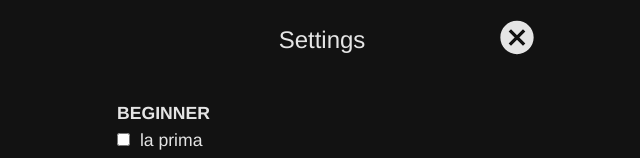
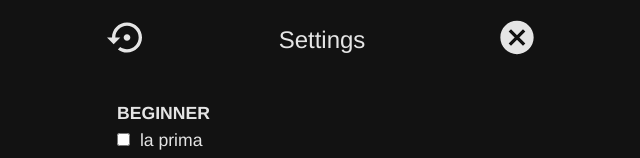
Before and after one commit to Hecktors/rueda-de-casino, a React (Create React App) app: page / in a window 1280 px wide. Both pictures are taken after a click on the button 835 px from the left and 40 px from the top of the page. Shown: the top 158 px of the page, without its empty margins (318-958 px from the left). Built offline with nearby package versions, Linux system fonts and the light colour scheme.

Commit message:
Add form reset button, add reset logic

```diff
--- a/src/App.js
+++ b/src/App.js
@@ -32,7 +32,6 @@ export default function App() {
   }, [])
 
   function handleSession() {
-    console.log('GO!!!')
     if (isSessionPlayMode) {
       musicAudioRef.current.pause()
       stopMoveAudioProcess()
@@ -62,7 +61,6 @@ export default function App() {
 
   function startMoveTimeout(ms) {
     timeoutRef.current = setTimeout(() => {
-      console.log('################setTimeout!')
       const nextCurrentMove = getRandomMove()
       setCurrentMove(nextCurrentMove)
       moveAudioRef.current = new Audio(`./moves/${nextCurrentMove.filename}`)
@@ -89,12 +87,17 @@ export default function App() {
     setAppState('home')
   }
 
+  function deleleSelectedMoves() {
+    setSelectedMoves([])
+  }
+
   return (
     <Container>
       <Header
         appState={appState}
         stopSession={stopSession}
         toggleSettings={toggleSettings}
+        deleleSelectedMoves={deleleSelectedMoves}
       />
       <main>
         {isMoveListDisplayed && (
--- a/src/components/Header.js
+++ b/src/components/Header.js
@@ -6,12 +6,19 @@ Header.propTypes = {
   appState: PropTypes.string.isRequired,
   stopSession: PropTypes.func,
   toggleSettings: PropTypes.func,
+  deleleSelectedMoves: PropTypes.func,
 }
 
-export default function Header({ appState, stopSession, toggleSettings }) {
+export default function Header({
+  appState,
+  stopSession,
+  toggleSettings,
+  deleleSelectedMoves,
+}) {
   let title = 'Rueda De Casino'
   if (appState === 'sessionPlay') title = 'Bailamos!!!'
   if (appState === 'sessionPause') title = 'Pause'
+  if (appState === 'settings') title = 'Settings'
   if (appState === 'settings') title = 'Settings'
 
   const handleClick =
@@ -20,9 +27,17 @@ export default function Header({ appState, stopSession, toggleSettings }) {
       : stopSession
 
   const hasButton = appState !== 'sessionPlay'
+  const isSettings = appState === 'settings'
 
   return (
     <HeaderStyled>
+      {isSettings && (
+        <HeaderButton
+          onClick={deleleSelectedMoves}
+          isResetButton={true}
+          appState={appState}
+        />
+      )}
       <h1>{title}</h1>
       {hasButton && <HeaderButton onClick={handleClick} appState={appState} />}
     </HeaderStyled>
--- a/src/components/HeaderButton.js
+++ b/src/components/HeaderButton.js
@@ -2,27 +2,40 @@ import styled from 'styled-components/macro'
 import { ReactComponent as StopIcon } from '../assets/img/stop-circle.svg'
 import { ReactComponent as SettingsIcon } from '../assets/img/settings.svg'
 import { ReactComponent as CancelIcon } from '../assets/img/cancel.svg'
+import { ReactComponent as ResetIcon } from '../assets/img/reset.svg'
 
 import Proptypes from 'prop-types'
 
 HeaderButton.propTypes = {
-  onClick: Proptypes.func.isRequired,
+  onClick: Proptypes.func,
   appState: Proptypes.string.isRequired,
+  isResetButton: Proptypes.bool,
 }
 
-export default function HeaderButton({ onClick, appState }) {
+export default function HeaderButton({ onClick, appState, isResetButton }) {
   let icon = null
   if (appState === 'home') icon = <SettingsIcon />
   if (appState === 'settings') icon = <CancelIcon />
   if (appState === 'sessionPause') icon = <StopIcon />
+  if (isResetButton) icon = <ResetIcon />
 
-  return <ButtonStyled onClick={onClick}>{icon}</ButtonStyled>
+  return (
+    <ButtonStyled
+      onClick={onClick}
+      isLeft={isResetButton}
+      form={isResetButton ? 'settings' : null}
+      type={isResetButton ? 'reset' : 'button'}
+    >
+      {icon}
+    </ButtonStyled>
+  )
 }
 
 const ButtonStyled = styled.button`
   position: absolute;
   top: 50%;
-  right: 10px;
+  left: ${(props) => (props.isLeft ? '10px' : 'auto')};
+  right: ${(props) => (props.isLeft ? 'auto' : '10px')};
   font-size: inherit;
   transform: translateY(-50%);
 
--- a/src/components/MainButton.js
+++ b/src/components/MainButton.js
@@ -9,7 +9,6 @@ MainButton.propTypes = {
 }
 
 function MainButton({ appState, onClick, isDisabled }) {
-  console.log(isDisabled)
   let buttonLabel = <PlayIcon />
   if (appState === 'sessionPause') buttonLabel = <PauseIcon />
   if (appState === 'settings') buttonLabel = 'Save'
--- a/src/components/Settings.js
+++ b/src/components/Settings.js
@@ -1,4 +1,4 @@
-import { useState } from 'react'
+import { useState, useEffect } from 'react'
 import styled from 'styled-components'
 import LevelForm from './LevelForm'
 
@@ -7,8 +7,11 @@ export default function Settings({
   selectedMoves,
   updateSelectedMoves,
 }) {
-  const [userInput, setUserInput] = useState(selectedMoves.map(({ id }) => id))
-  // console.log('userInput:', userInput)
+  const [userInput, setUserInput] = useState([])
+
+  useEffect(() => {
+    setUserInput(selectedMoves.map(({ id }) => id))
+  }, [selectedMoves])
 
   function updateUserInput(id) {
     const updatedUserInput = userInput.includes(id)
```
